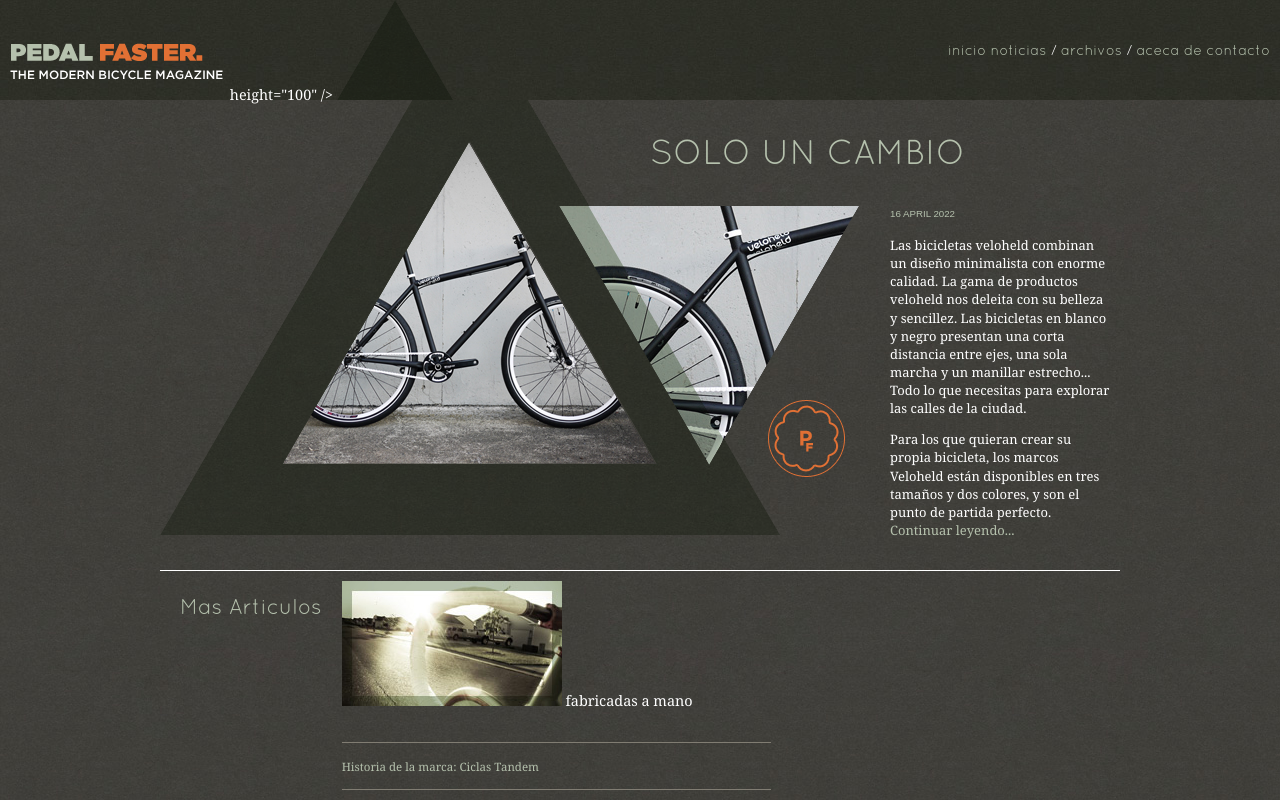
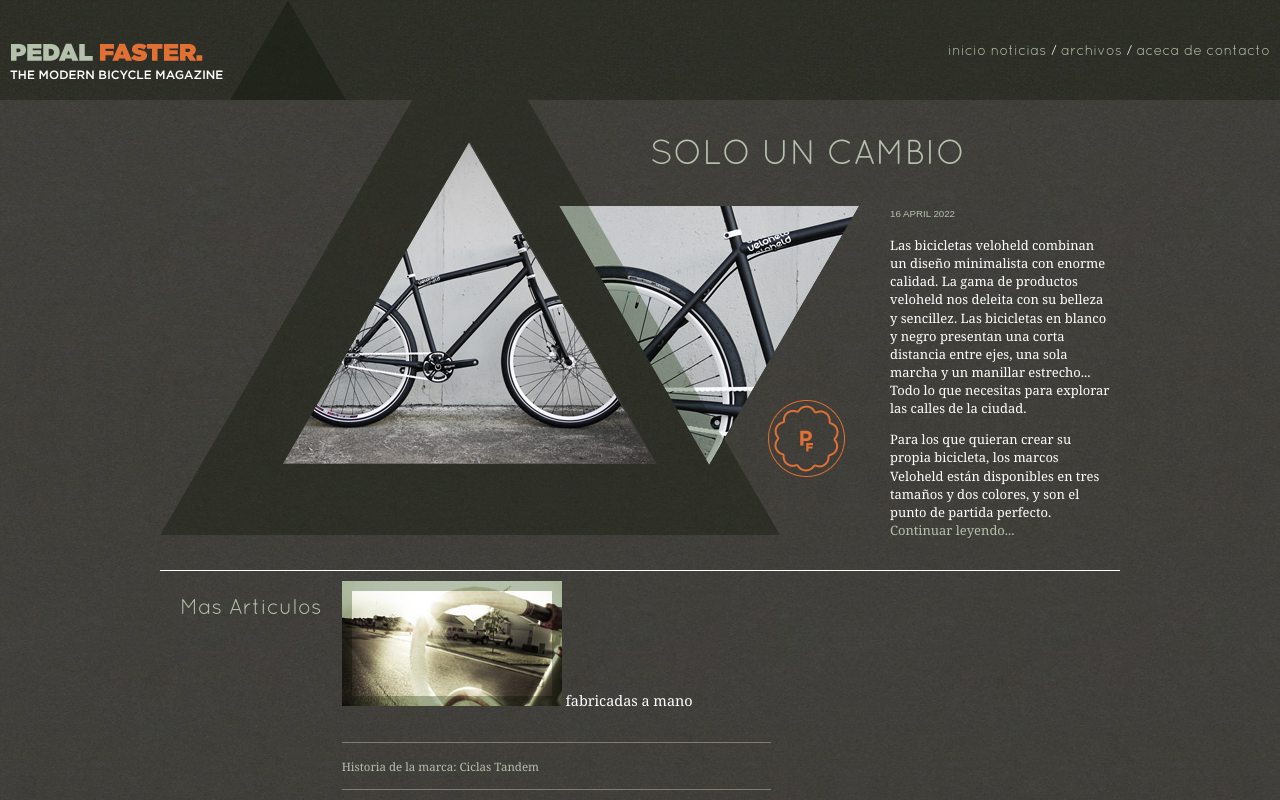
Before and after one commit to z3r0nvs/proyect, a plain HTML site: page pages/actividad04.html in a window 1280 px wide. Shown: the top 800 px of the page. Drawn offline with Linux system fonts and the light colour scheme.

Commit message:
Fixing some missing words and images [actividad03.html, actividad04]

```diff
--- a/pages/actividad04.html
+++ b/pages/actividad04.html
@@ -137,8 +137,7 @@
                <div class="grid_5">
                     <img src="../img/logo.png" alt="Pedal Faster - The modern
 bicycle magazine" width="216" height="37" class="logo" />
-                    height="100" />
-                    <img src="../img/header-triangle.png" alt="" width="116" />
+                    <img src="../img/header-triangle.png" alt="" width="116" height="" />
                </div>
                <div class="nav grid_7">
                     <a href="../index.html">inicio</a>
```
Also changed, not shown: pages/actividad03.html (+0 -1 lines).
